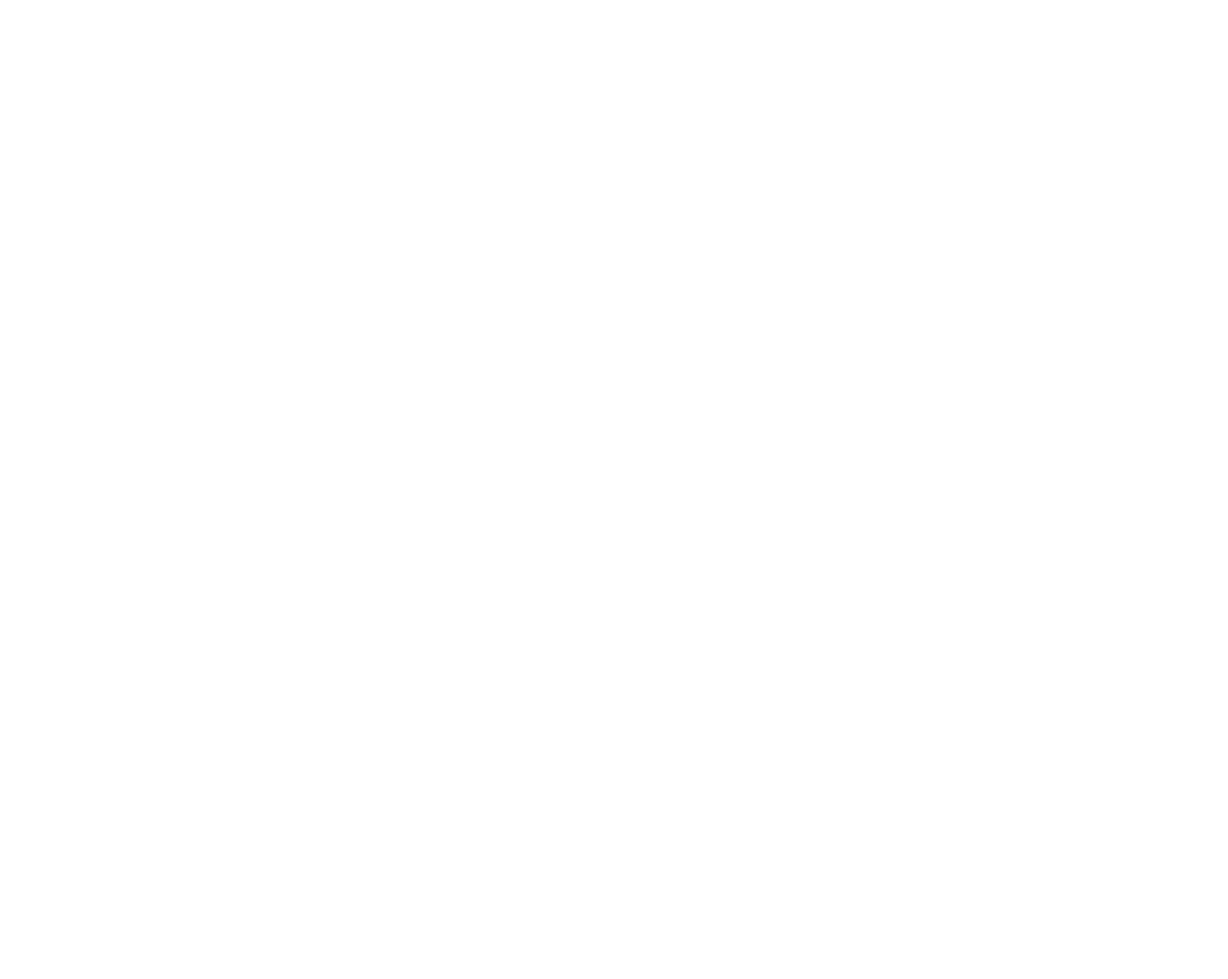
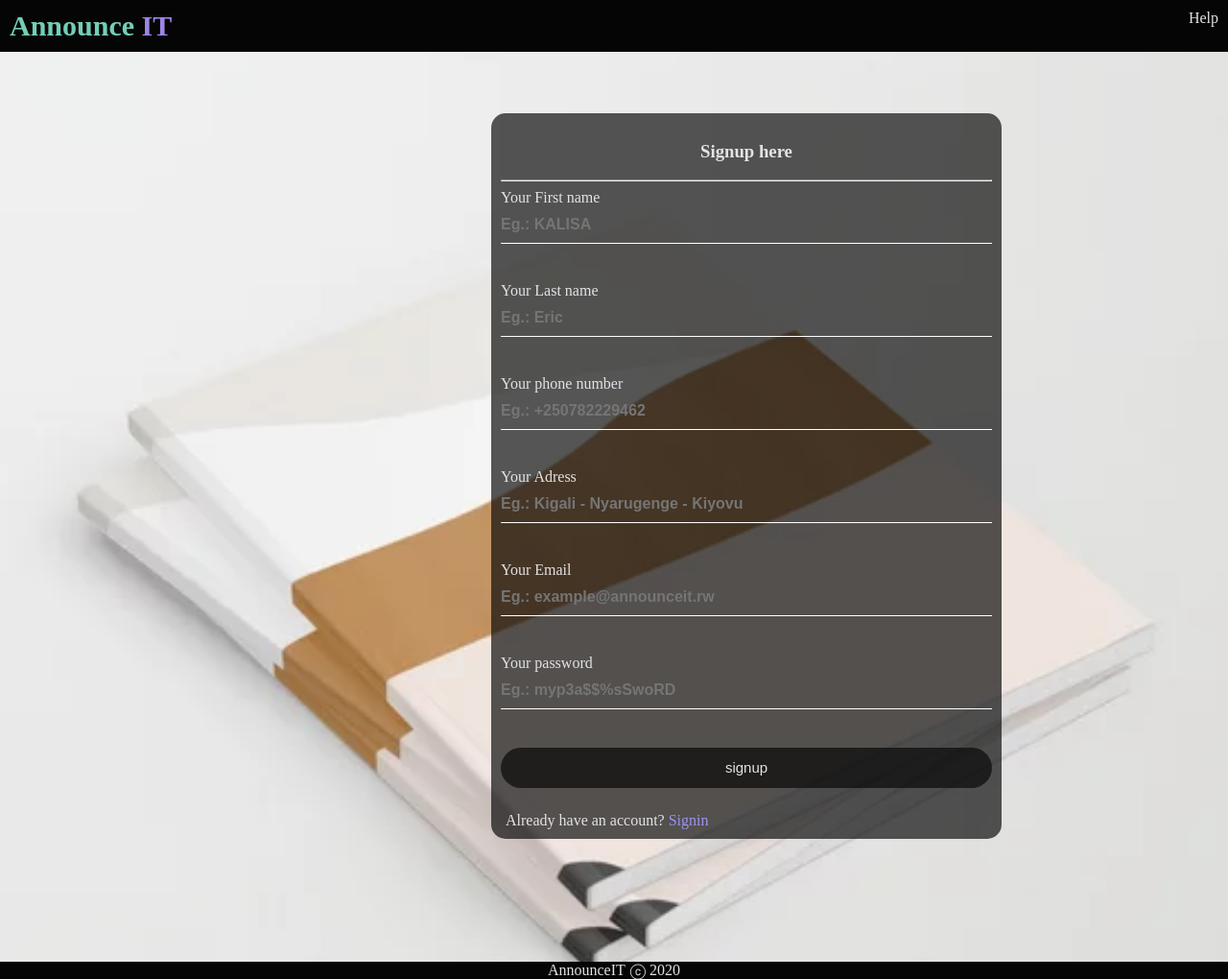
Before and after one commit to descholar-ceo/AnnounceIT, a plain HTML site: page UI/html/signup.html in a window 1280 px wide. Shown: the whole page at 96% size. Before the commit the page ends 800 px from the top, so only its background shows below. Drawn offline with Linux system fonts and the light colour scheme.

Commit message:
feat(Signup and signin): User signup
-User clicks on signup button from signin page and he she get redirected to the signup page
-User fills the form for signup, and he get redirected to his/her profile homepage
-As a developer, make changes in signin markup, remove unnecessary classes

[Delivers#170725970]

```diff
--- a/UI/css/announceit-styles.css
+++ b/UI/css/announceit-styles.css
@@ -3,6 +3,7 @@
 --white-color: rgb(228, 226, 229);
 --dark-color: rgb(5, 5, 5);
 --dark-color-transparent: rgba(5, 5, 5, 0.664);
+--blue-color: rgb(157, 147, 241);
 }
 
 body{
@@ -46,9 +47,7 @@ a{
 .forms-container{
     background: var(--dark-color-transparent);
     padding: 40%;
-    width: 50%;
-    margin: auto;
-    margin-top: 10%;
+    margin-top: 5%;
     height: 30%;
     margin-left: 60%;
     border-radius: 10px;
@@ -62,7 +61,7 @@ input{
     font-weight: bolder;
     padding: 10px 0;
     outline: none;
-    color: #fff;
+    color: rgba(255, 255, 255);
     margin-bottom: 40px;
 }
 button{
@@ -71,6 +70,11 @@ button{
     line-height: 40px;
     margin-bottom: 25px;
     outline: none;
+}
+
+footer{
+    background-color: var(--dark-color);
+    color: var(--white-color);
 }
 
 .hand-cursor{
@@ -133,6 +137,18 @@ cursor: pointer;
 .margin-top-10{
     margin-top: 10%;
 }
+.margin-top-5{
+    margin-top: 5%;
+}
+.margin-bottom-5{
+    margin-bottom: 5%;
+}
+.margin-right-10{
+    margin-right: 10%;
+}
+.margin-left-40{
+    margin-left: 40%;
+}
 
 /* text sizes*/
 .text-30{
@@ -140,6 +156,11 @@ cursor: pointer;
 }
 .text-15{
     font-size: 15px;
+}
+
+/* text-colors */
+.text-blue{
+    color: var(--blue-color);
 }
 
 /*navbar*/
--- a/UI/html/signup.html
+++ b/UI/html/signup.html
@@ -0,0 +1,125 @@
+<!DOCTYPE html>
+<html lang="en">
+<head>
+    <meta charset="UTF-8">
+    <meta name="viewport" content="width=device-width, initial-scale=1.0">
+    <meta http-equiv="X-UA-Compatible" content="ie=edge">
+    <link rel="stylesheet" href="../css/announceit-styles.css">
+    <title>Signup</title>
+</head>
+<body>
+    <div class="entrance-pages">
+        <nav class="container bg-dark padding-10">
+            <div class="brand text-30">
+            <a href="/">
+                <span class="announce-brand">Announce</span>
+                <span class="it-brand">IT</span>
+            </a>
+            </div>
+            <div class="position-right">
+                <a href="#">
+                    Help
+                </a>
+            </div>
+        </nav>
+            <div
+             class="bg-dark-transparent width-40 margin-left-40 margin-top-5 margin-bottom-5 rounded-corner-15 padding-10">
+            <form>
+            <div>
+              <h3 class="text-center">Signup here</h3>
+              <hr />
+
+              <div>
+                <label for="first-name-signup">
+                  <span class="hand-cursor">Your First name</span>
+                  <input
+                    type="text"
+                    id="first-name-signup"
+                    placeholder="Eg.: KALISA"
+                  />
+                </label>
+              </div>
+
+              <div>
+                <label for="last-name-signup">
+                  <span class="hand-cursor">Your Last name</span>
+                  <input
+                    type="text"
+                    id="last-name-signup"
+                    placeholder="Eg.: Eric"
+                  />
+                </label>
+              </div>
+
+              <div>
+                <label for="phonenumber-signup">
+                  <span class="hand-cursor">Your phone number</span>
+                  <input
+                    type="text"
+                    id="phonenumber-signup"
+                    placeholder="Eg.: +250782229462"
+                  />
+                </label>
+              </div>
+
+              <div>
+                <label for="address-sgnup">
+                  <span class="hand-cursor">Your Adress</span>
+                  <input
+                    type="text"
+                    id="address-sgnup"
+                    placeholder="Eg.: Kigali - Nyarugenge - Kiyovu"
+                  />
+                </label>
+              </div>
+
+              <div>
+                <label for="signup-email">
+                  <span class="hand-cursor">Your Email</span>
+                  <input
+                    type="text"
+                    id="signup-email"
+                    placeholder="Eg.: example@announceit.rw"
+                  />
+                </label>
+
+              <div>
+                <label for="signup-password">
+                  <span class="hand-cursor">Your password</span>
+                  <input
+                    type="password"
+                    id="signup-password"
+                    placeholder="Eg.: myp3a$$%sSwoRD"
+                  />
+                </label>
+              </div>
+              <div>
+
+                  <a href="user-profile.html">
+                    <button
+                  type="button"
+                  class="hand-cursor rounded-corner-30 width-100 bg-dark-transparent text-center text-15"
+                >signup</button>
+                  </a>
+
+              </div>
+              <div>
+                <span class="margin-left-5">
+                    Already have an account?
+                    <a href="signin.html" class="text-blue">Signin</a>
+                </span>
+              </div>
+            </div>
+            </form>
+        </div
+        >
+    </div>
+
+      <footer>
+      <div class="container centered-element-h margin-top-10">
+          <span>AnnounceIT</span>
+          <span class="margin-left-5">&#9426; 2020</span>
+      </div>
+  </footer>
+</body>
+</html>
```
Also changed, not shown: UI/html/signin.html (+3 -3 lines).
